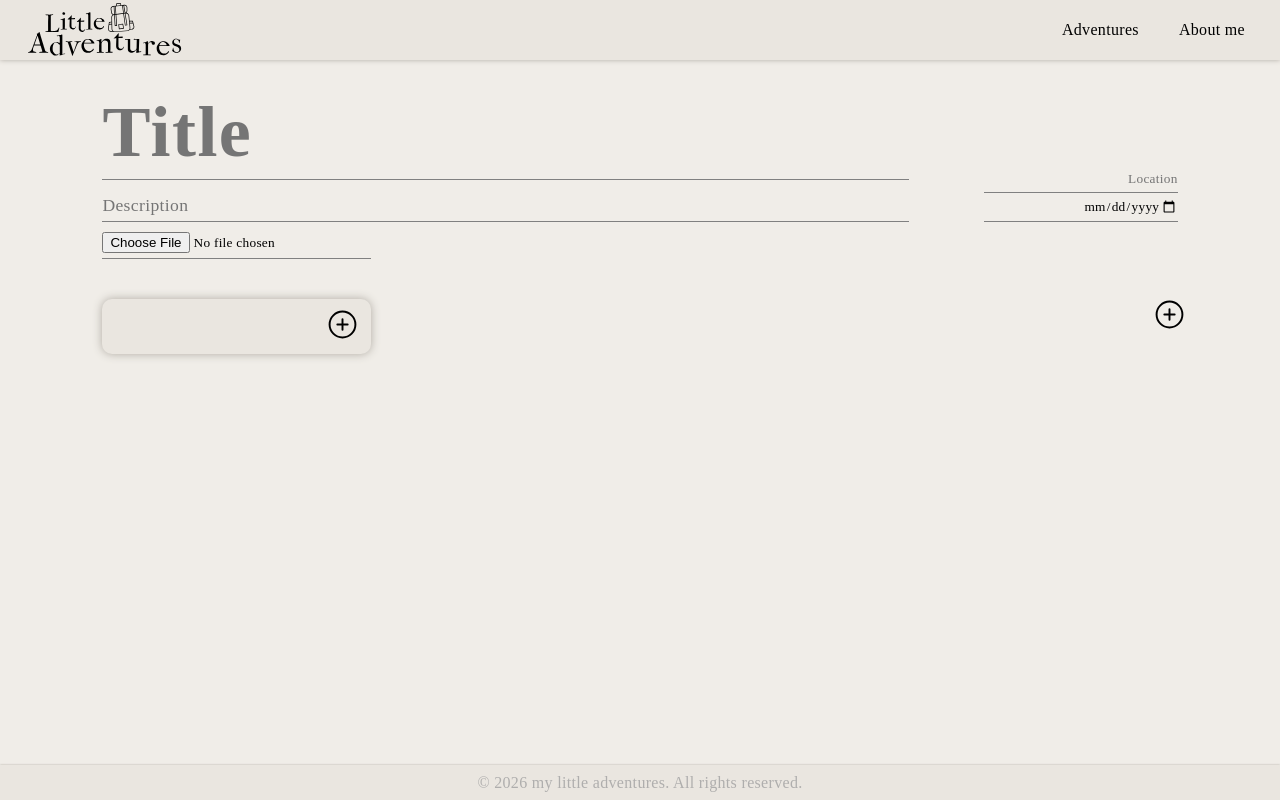
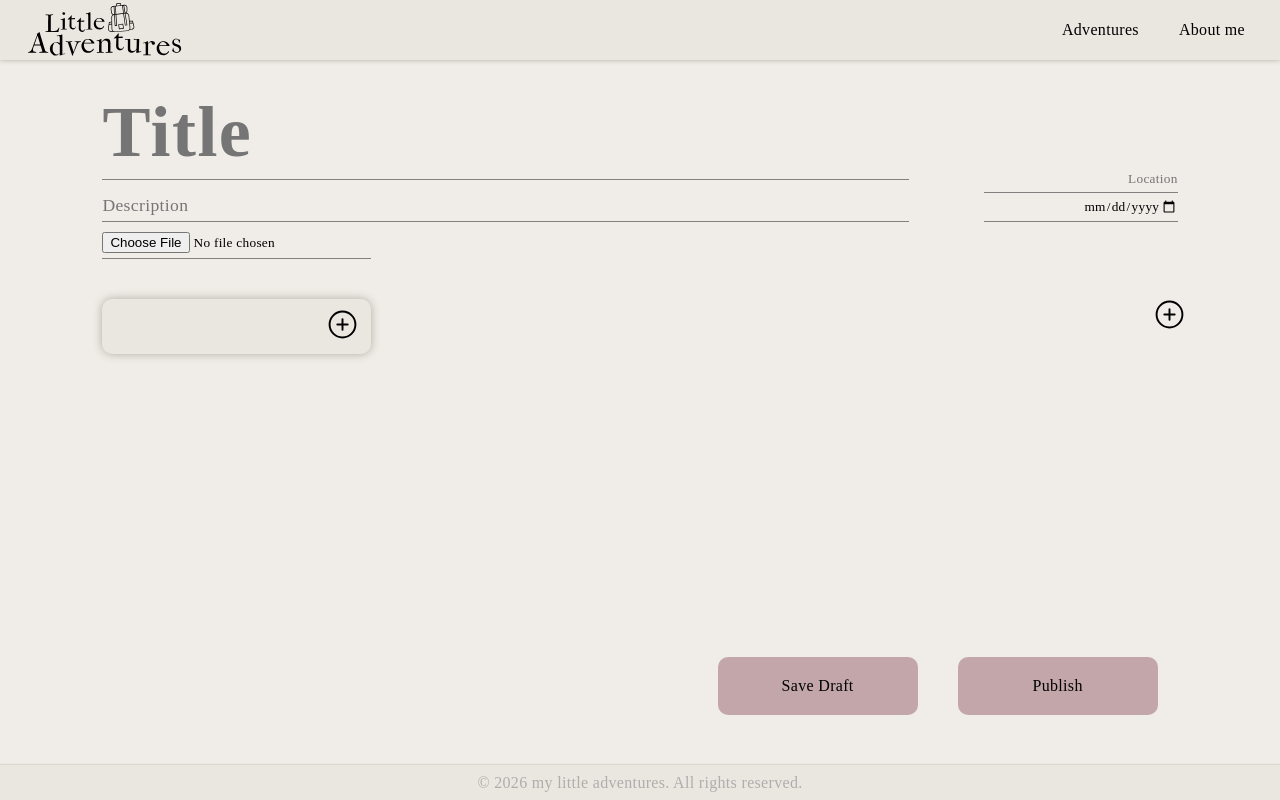
Before and after one commit to ayanomk/blog, a React app: page /admin/create-blog in a window 1280 px wide. Built offline with nearby package versions, Linux system fonts and the light colour scheme; the HTML template or start-up script is replaced by a standard one; a web font is replaced by a local one.

Commit message:
Add style and layout buttons

```diff
--- a/src/components/BlogImageBlock.css
+++ b/src/components/BlogImageBlock.css
@@ -1,3 +1,6 @@
+.imageBlockInput {
+    width: 100%;
+}
 .imageBlock {
     display: flex;
     flex-direction: row;
--- a/src/pages/CreateBlog.css
+++ b/src/pages/CreateBlog.css
@@ -1,8 +1,11 @@
 .createBlog {
     scrollbar-gutter: stable;
-    padding: calc(60px * 1.1) 8% 170px;
+    padding: calc(60px * 1.1) 8% 0px;
     background-color: #f0ede8;
     min-height: calc(100vh - 35px);
+    display: flex;
+    flex-direction: column;
+    justify-content: space-between;
 }
 
 .createBlog form {
@@ -124,3 +127,23 @@
 .createBlog .block .deleteButton:hover {
     cursor: pointer;
 }
+
+.createBlog .submitButtons {
+    display: flex;
+    justify-content: end;
+    margin: 200px 0px 50px;
+}
+.createBlog .submitButtons button {
+    font-size: 1rem;
+    width: 200px;
+    margin: 0px 20px;
+    padding: 20px;
+    border-radius: 10px;
+    background-color: #6b1d2f56;
+    transition: all 0.5s;
+}
+.createBlog .submitButtons button:hover {
+    color: #e1e1e1;
+    background-color: #69303d;
+    box-shadow: 2px 2px 10px #6b1d2f56;
+}
--- a/src/pages/CreateBlog.jsx
+++ b/src/pages/CreateBlog.jsx
@@ -238,7 +238,13 @@ function CreateBlog() {
                     </main>
                 </div>
 
+
             </form>
+
+            <div className="submitButtons">
+                <button type='button'>Save Draft</button>
+                <button type='button'>Publish</button>
+            </div>
 
         </div>
     )
```
